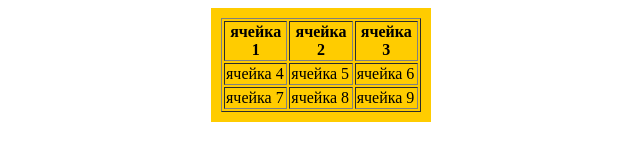
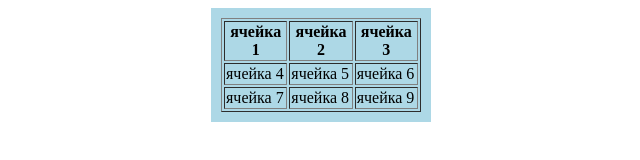
Before and after one commit to nikvovchik67/nikvovchik67.github.io, a plain HTML site: page index.html in a window 1280 px wide. Shown: the whole page, without its empty margins (319-959 px from the left). Drawn offline with Linux system fonts and the light colour scheme.

Commit message:
Update index.html

```diff
--- a/index.html
+++ b/index.html
@@ -9,7 +9,7 @@
     width: 200px; /* Ширина элемента в пикселах */
     padding: 10px; /* Поля вокруг текста */
     margin: auto; /* Выравниваем по центру */
-    background: #fc0; /* Цвет фона */
+    background: lightblue; /* Цвет фона */
    }
   </style>
     </head>
```
